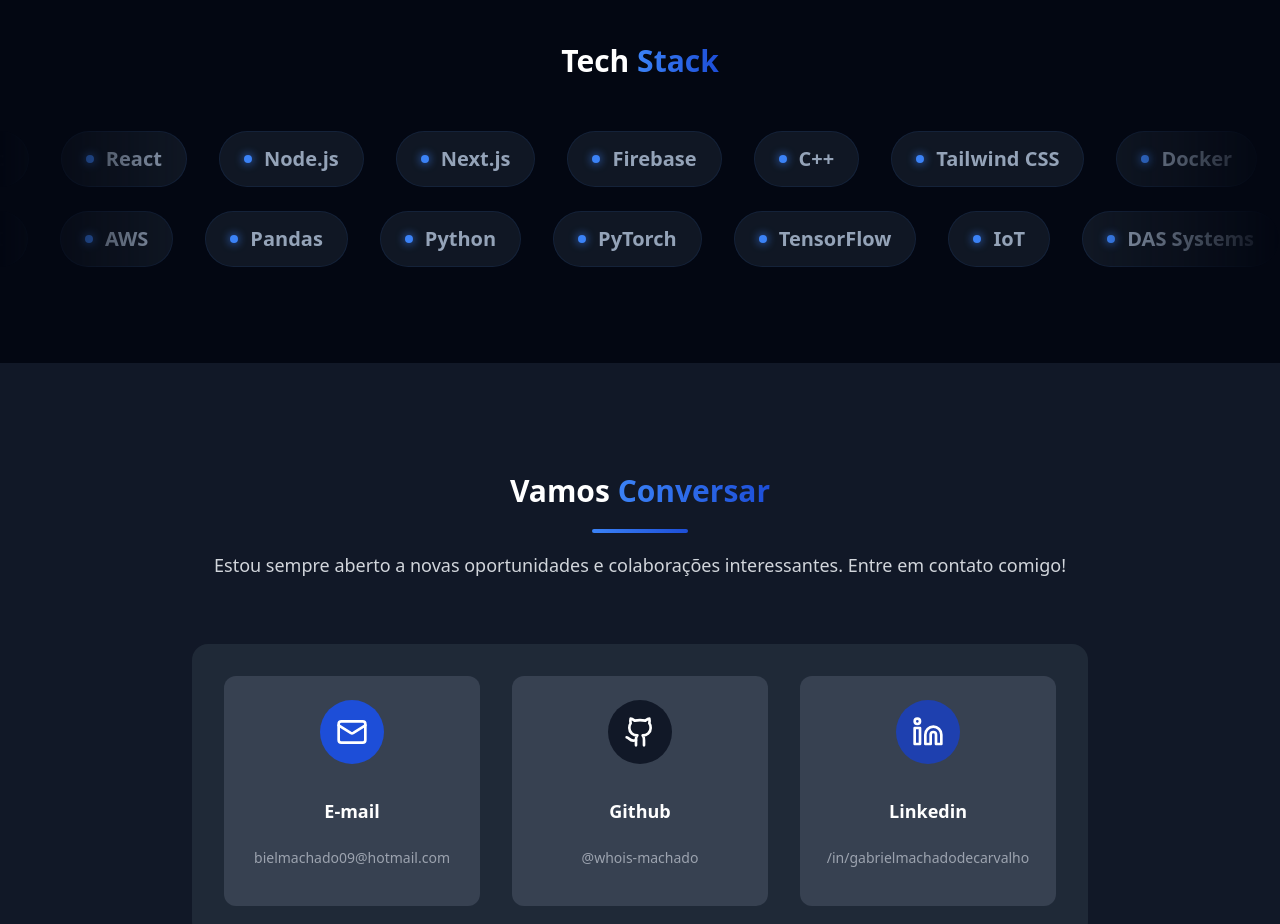
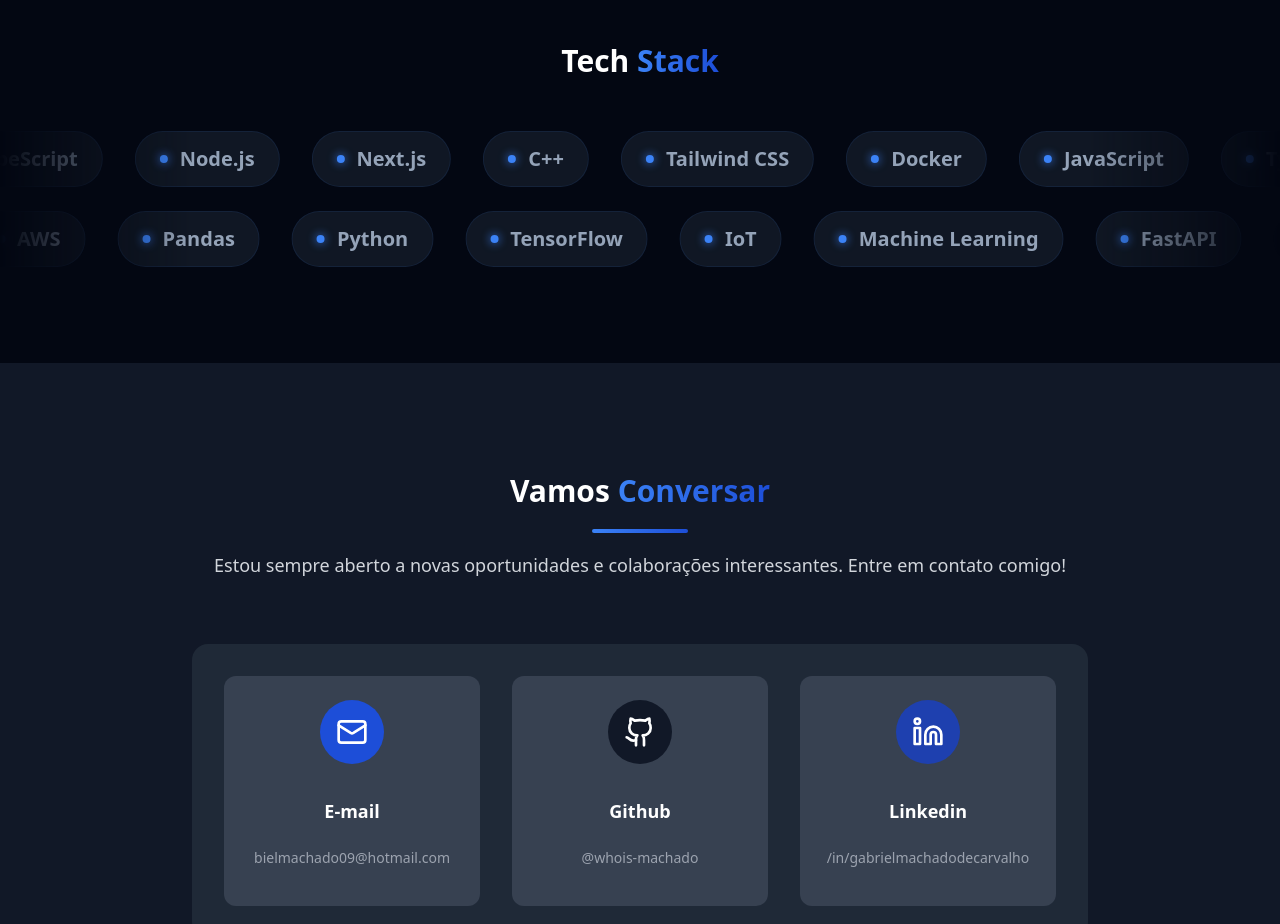
Before and after one commit to whois-machado/myportfolio, a React app: page / in a window 1280 px wide. Shown: the part 3240-4164 px from the top of the page. Built offline with nearby package versions, Linux system fonts and the light colour scheme; the HTML template or start-up script is replaced by a standard one.

Commit message:
atualizaçao lista TechStack

```diff
--- a/src/App.jsx
+++ b/src/App.jsx
@@ -5,9 +5,9 @@
 
 function TechStackMarquee() {
   // Linha 1: Focada em Web e Software
-  const techRow1 = ['JavaScript', 'TypeScript', 'React', 'Node.js', 'Next.js', 'Firebase', 'C++', 'Tailwind CSS', 'Docker'];
+  const techRow1 = ['JavaScript', 'TypeScript', 'Node.js', 'Next.js', 'C++', 'Tailwind CSS', 'Docker'];
   // Linha 2: Focada em IA, IoT e Dados (Projeto Energisa)
-  const techRow2 = ['Python', 'PyTorch', 'TensorFlow', 'IoT', 'DAS Systems', 'Machine Learning', 'FastAPI', 'AWS', 'Pandas'];
+  const techRow2 = ['Python', 'TensorFlow', 'IoT', 'Machine Learning', 'FastAPI', 'AWS', 'Pandas'];
 
   return (
     <section className={styles.techSection}>
```
